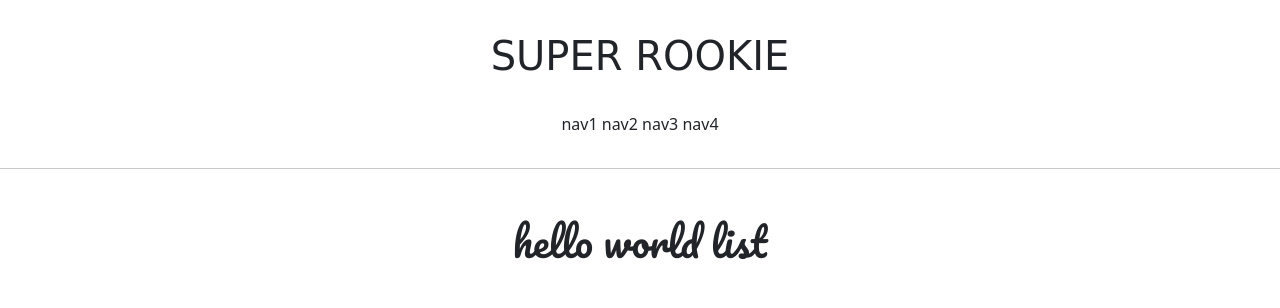
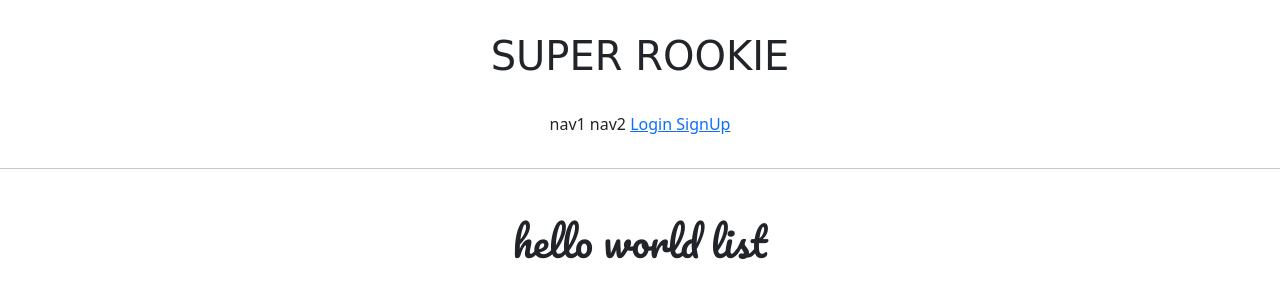
Before and after one commit to PR-Juyoung/GJAI_web_stu, a Django app: page /accounts/hello_world/ in a window 1280 px wide. Shown: the top 308 px of the page. Run offline with Django 3.2, Linux system fonts and the light colour scheme; parts of the project's set-up code (start-up, migrations or seed data) failed here and were passed over; some web fonts are replaced.

Commit message:
2107013 hello world commit 2st _2

```diff
--- a/GJAI_web_2/settings.py
+++ b/GJAI_web_2/settings.py
@@ -13,6 +13,8 @@ import os
 from pathlib import Path
 
 # Build paths inside the project like this: BASE_DIR / 'subdir'.
+from django.urls import reverse_lazy
+
 BASE_DIR = Path(__file__).resolve().parent.parent
 
 local_env = open(os.path.join(BASE_DIR, '.env'))
@@ -142,3 +144,6 @@ STATICFILES_DIRS = [
 # https://docs.djangoproject.com/en/3.2/ref/settings/#default-auto-field
 
 DEFAULT_AUTO_FIELD = 'django.db.models.BigAutoField'
+
+LOGIN_REDIRECT_URL = reverse_lazy('accountapp:hello_world')
+LOGOUT_REDIRECT_URL = reverse_lazy('accountapp:login')
--- a/accountapp/urls.py
+++ b/accountapp/urls.py
@@ -1,4 +1,6 @@
 from django.urls import path
+from django.contrib.auth.views import LoginView, LogoutView
+
 
 from accountapp.views import hello_world, AccountCreateView
 
@@ -7,5 +9,9 @@ app_name = 'accountapp'
 urlpatterns = [
     path('hello_world/', hello_world, name='hello_world'),
 
+    path('login/', LoginView.as_view(template_name='accountapp/login.html'),
+         name='login'),
+    path('logout/', LogoutView.as_view(), name='logout'),
+
     path('create/', AccountCreateView.as_view(), name='create')
 ]
--- a/templates/header.html
+++ b/templates/header.html
@@ -6,8 +6,16 @@
     <div class="super_rookie_header_button">
         <span>nav1</span>
         <span>nav2</span>
-        <span>nav3</span>
-        <span>nav4</span>
+        <span>
+            <a href="{% url 'accountapp:login' %}">
+               Login
+            </a>
+        </span>
+        <span>
+            <a href="{% url 'accountapp:create' %}">
+               SignUp
+            </a>
+        </span>
     </div>
 
 </div>
```
